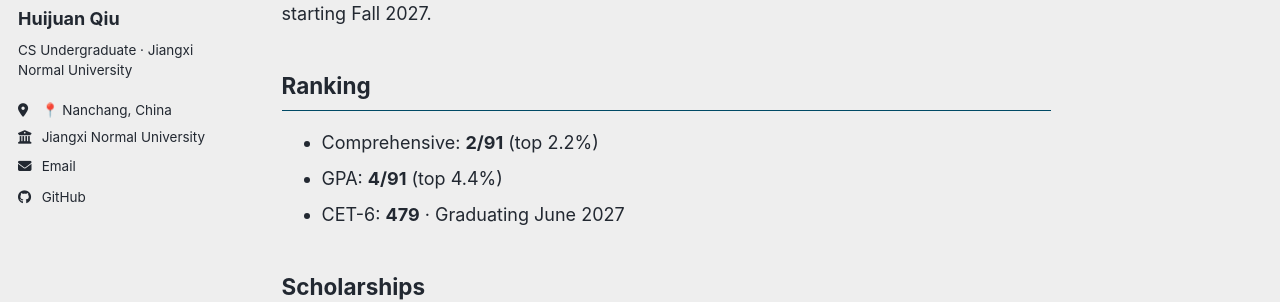
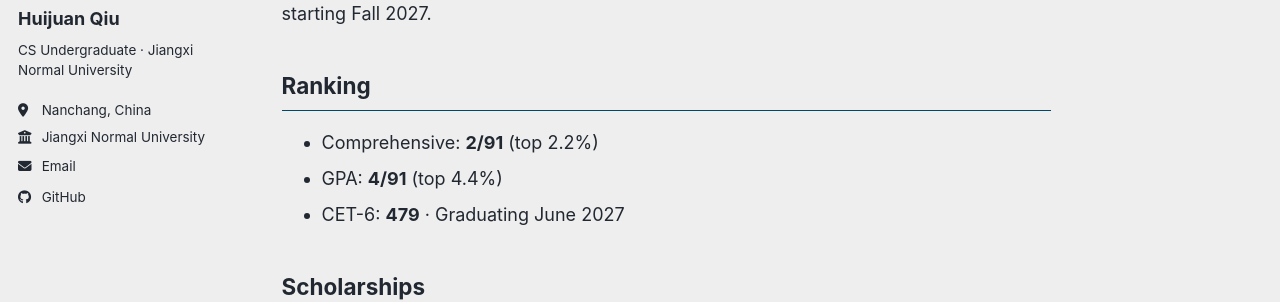
Before and after one commit to 11111XIMOLOKO/11111XIMOLOKO.github.io, a Jekyll site: the page built from _pages/about.md, in a window 1280 px wide. Shown: the part 278-580 px from the top of the page. Built offline with Jekyll 4.4.1, drawn with Linux system fonts in a browser that asks for light colours; a style sheet for code colours, icons or effects is not loaded.

Commit message:
移除侧边栏location的📍emoji

```diff
--- a/_config.yml
+++ b/_config.yml
@@ -26,7 +26,7 @@ author:
   name             : "Huijuan Qiu"
   pronouns         : # example: "she/her"
   bio              : "CS Undergraduate · Jiangxi Normal University"
-  location         : "📍 Nanchang, China"
+  location         : "Nanchang, China"
   employer         : "Jiangxi Normal University"
   uri              : # URL
   email            : "✉️ ximoloko54@gmail.com"
```
